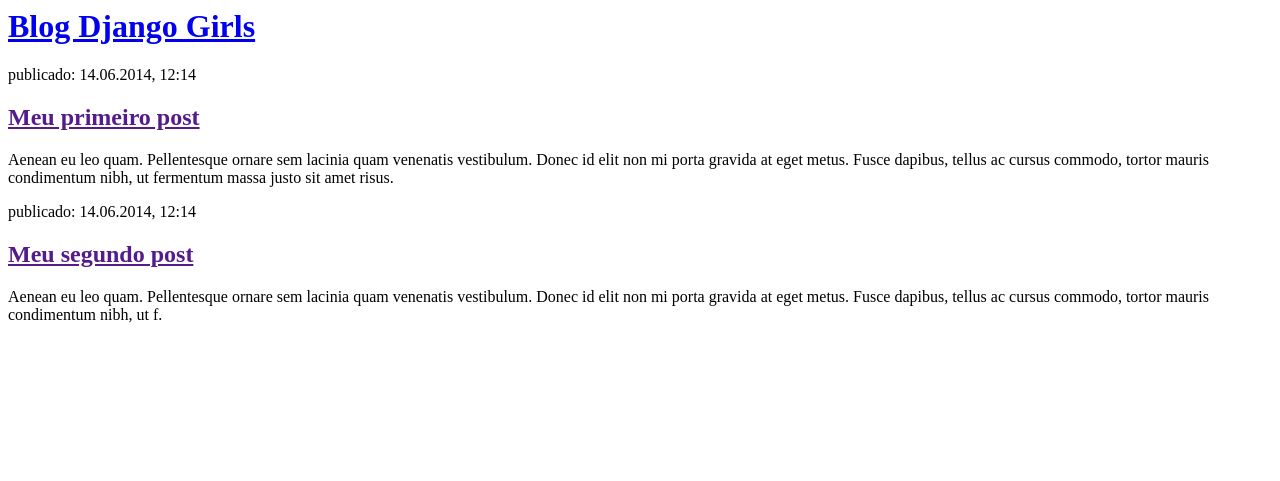
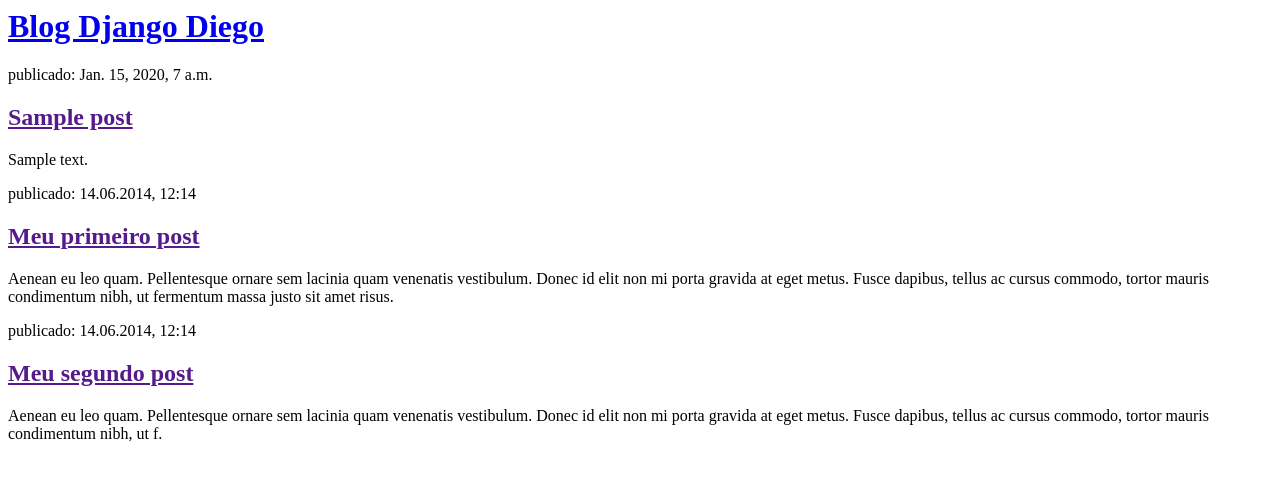
Before and after one commit to DiegoPessoaa/my-first-blog, a Django app: page / in a window 1280 px wide. Shown: the top 481 px of the page. Run offline with Django 3.2, Linux system fonts and the light colour scheme; tables that the repository leaves empty hold one stand-in row (values such as "Sample post").

Commit message:
Templates do display com database

```diff
--- a/blog/templates/blog/post_list.html
+++ b/blog/templates/blog/post_list.html
@@ -4,7 +4,15 @@
     </head>
     <body>
         <div>
-            <h1><a href="/">Blog Django Girls</a></h1>
+            <h1><a href="/">Blog Django Diego</a></h1>
+        </div>
+
+        <div>
+            {% for post in posts %}
+            <p>publicado: {{post.published_date}}</p>
+            <h2><a href="">{{post.title}}</a></h2>
+            <p>{{post.text|linebreaksbr}} </p>
+            {% endfor %}
         </div>
 
         <div>
--- a/blog/views.py
+++ b/blog/views.py
@@ -1,6 +1,8 @@
 from django.shortcuts import render
+from django.utils import timezone
+from .models import Post
 
 
 def post_list(request):
-    return render(request, 'blog/post_list.html', {})
-# Create your views here.
+    posts = Post.objects.filter(published_date__lte=timezone.now()).order_by('published_date')
+    return render(request, 'blog/post_list.html', {'posts': posts})
```
